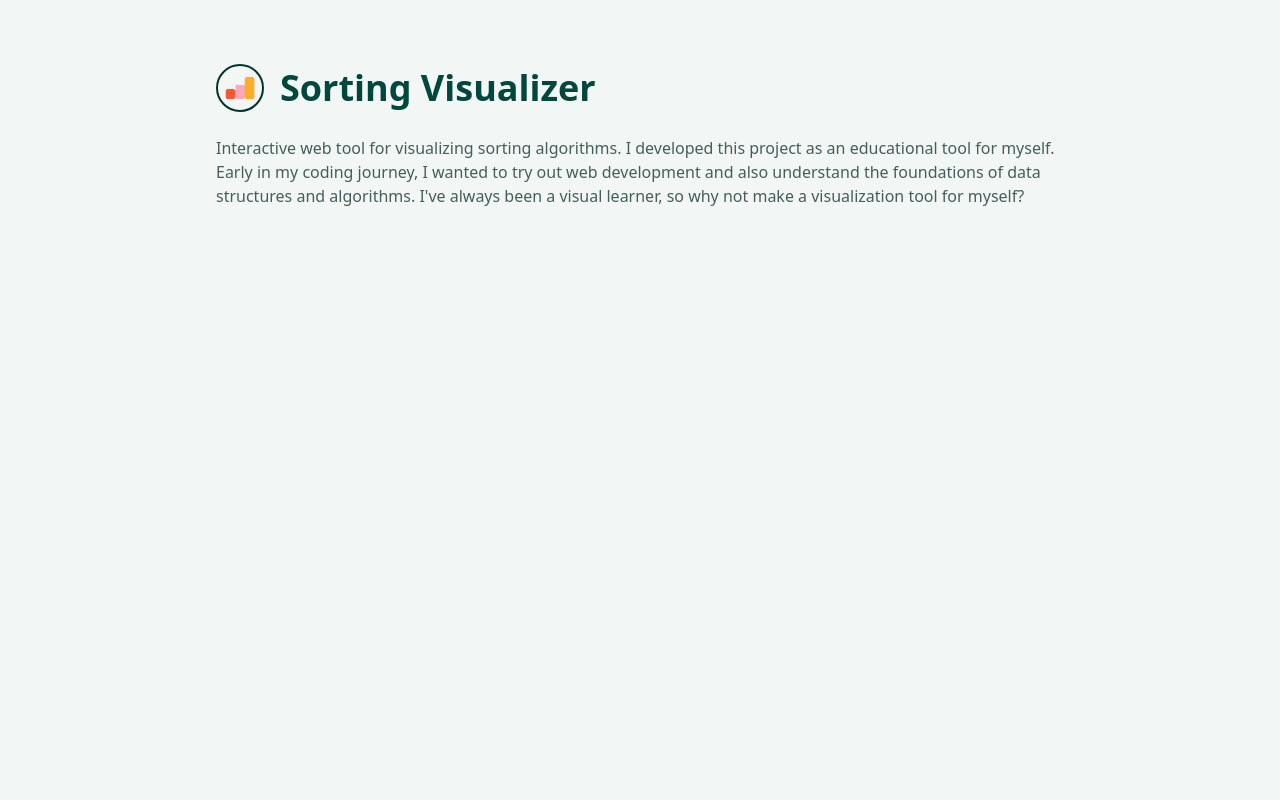
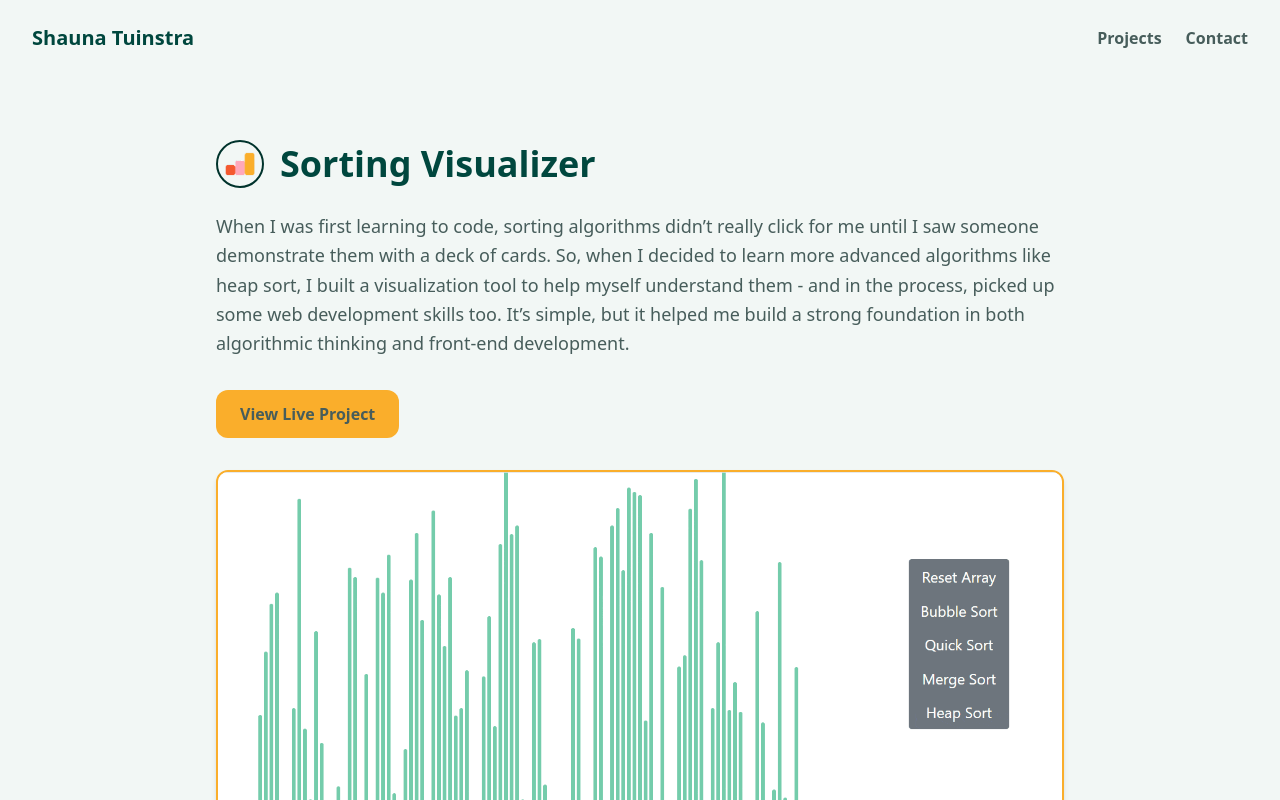
Before and after one commit to ShaunaAT/portfolio, a Next.js app: page /projects/sorting in a window 1280 px wide. Shown: the top 800 px of the page. Built offline with nearby package versions, Linux system fonts and the light colour scheme.

Commit message:
add contact page and update project descriptions

```diff
--- a/src/app/components/hero.tsx
+++ b/src/app/components/hero.tsx
@@ -15,7 +15,7 @@ export default function Hero() {
           View my work
         </a>
         <a
-          href="#contact"
+          href="/contact"
           className="px-6 py-3 rounded-full border border-paragraph text-paragraph hover:bg-highlight hover:text-headline"
         >
           Contact
--- a/src/app/components/navbar.tsx
+++ b/src/app/components/navbar.tsx
@@ -1,11 +1,17 @@
+import Link from "next/link";
+
 export default function Navbar() {
   return (
-    <nav className="flex justify-between items-center py-6 px-8 bg-background">
-      <span className="text-xl font-bold text-headline">Shauna Tuinstra</span>
+    <nav className="sticky top-0 z-50 bg-background/95 backdrop-blur-sm flex justify-between items-center py-6 px-8">
+      <Link
+        href="/"
+        className="text-xl font-bold text-headline hover:text-highlight transition"
+      >
+        Shauna Tuinstra
+      </Link>
       <ul className="flex gap-6 text-paragraph font-bold">
         <li><a href="#projects" className="hover:text-highlight">Projects</a></li>
-        <li><a href="#about" className="hover:text-highlight">About</a></li>
-        <li><a href="#contact" className="hover:text-highlight">Contact</a></li>
+        <li><a href="/contact" className="hover:text-highlight">Contact</a></li>
       </ul>
     </nav>
   )
--- /dev/null
+++ b/src/app/contact/page.tsx
@@ -0,0 +1,44 @@
+import Navbar from "../components/navbar";
+
+export default function ContactPage() {
+  return (
+    <main className="max-w-3xl mx-auto px-6 py-24 text-center">
+
+        <h1 className="text-4xl font-bold text-headline mb-4">Let’s Connect</h1>
+        <p className="text-paragraph mb-10 max-w-xl mx-auto">
+        Whether you want to chat about a project, collaborate on something new,
+        or just say hi, I’d love to hear from you!
+        </p>
+
+        <div className="border-2 border-highlight rounded-xl p-6 mb-8 text-center">
+            <p className="text-headline font-semibold">Email me at</p>
+            <a
+                href="mailto:shaunatuinstra@gmail.com"
+                className="text-xl text-highlight font-bold hover:opacity-80 transition"
+            >
+                shaunatuinstra@gmail.com
+            </a>
+        </div>
+
+        <div className="flex gap-6 items-center justify-center">
+            <a
+            href="https://github.com/ShaunaAT"
+            target="_blank"
+            rel="noopener noreferrer"
+            className="bg-button text-buttonText font-bold px-6 py-3 rounded-xl hover:opacity-90 transition"
+            >
+            GitHub
+            </a>
+
+            <a
+            href="https://www.linkedin.com/in/shauna-tuinstra/"
+            target="_blank"
+            rel="noopener noreferrer"
+            className="bg-button text-buttonText font-bold px-6 py-3 rounded-xl hover:opacity-90 transition"
+            >
+            LinkedIn
+            </a>
+        </div>
+    </main>
+  );
+}
--- a/src/app/layout.tsx
+++ b/src/app/layout.tsx
@@ -1,6 +1,8 @@
 import type { Metadata } from "next";
 import { Geist, Geist_Mono } from "next/font/google";
 import "./globals.css";
+import Navbar from "./components/navbar";
+
 
 const geistSans = Geist({
   variable: "--font-geist-sans",
@@ -28,6 +30,7 @@ export default function RootLayout({
       <body
         className={`${geistSans.variable} ${geistMono.variable} antialiased bg-background text-paragraph`}
       >
+        <Navbar />
         {children}
       </body>
     </html>
--- a/src/app/page.tsx
+++ b/src/app/page.tsx
@@ -5,7 +5,6 @@ import Projects from "./components/projects";
 export default function Home() {
   return (
     <>
-      <Navbar />
       <Hero />
       <Projects/>
       {/* Projects, About, Footer will go here */}
--- a/src/app/projects/bridgemed/page.tsx
+++ b/src/app/projects/bridgemed/page.tsx
@@ -11,10 +11,36 @@ export default function BridgeMedAI() {
         />
         <h1 className="text-4xl font-bold text-headline">BridgeMedAI</h1>
       </div>
-      <p className="text-paragraph mb-6">
-        Proposal developed for the Synapsis BioHackathon. Our team won <span className="font-semibold">1st place </span>
-        for this idea, which focused on improving patient access to medical data and matching to clinical trials, especially for rare diseases.
-      </p>
+      <p className="text-lg leading-relaxed mb-8">
+          <strong className="text-headline">Challenge:</strong> Develop AI-driven or
+            decentralized approaches to improve patient recruitment for clinical trials,
+            particularly for rare diseases and personalized medicine.
+        </p>
+
+        <p className="text-lg leading-relaxed mb-6">
+          <strong className="text-headline">Our Response:</strong> We wanted to
+          address two major issues in healthcare:
+        </p>
+
+        <ul className="list-disc list-inside mb-6 space-y-2">
+          <li>
+            A lack of interoperable systems preventing efficient access to
+            patient records, leading to longer diagnostic timelines and limited
+            patient ownership of health data.
+          </li>
+          <li>
+            Limited reach in clinical trial recruitment, which slows treatment
+            development, especially for rare diseases.
+          </li>
+        </ul>
+
+        <p className="text-lg leading-relaxed mb-8">
+          To tackle these, we proposed <strong>BridgeMedAI</strong>, a secure
+          hub that unifies fragmented patient records and uses AI-driven
+          semantic matching to connect patients with researchers and
+          specialists. Our proposal won first place for its innovative approach
+          to data interoperability and ethical AI in healthcare.
+        </p>
 
       <SlideShow
         images={[
--- a/src/app/projects/sorting/page.tsx
+++ b/src/app/projects/sorting/page.tsx
@@ -9,11 +9,29 @@ export default function sorting() {
         />
         <h1 className="text-4xl font-bold text-headline">Sorting Visualizer</h1>
       </div>
-      <p className="text-paragraph mb-6">
-        Interactive web tool for visualizing sorting algorithms. I developed this project as an educational tool for myself.
-        Early in my coding journey, I wanted to try out web development and also understand the foundations of data structures
-        and algorithms. I've always been a visual learner, so why not make a visualization tool for myself?
-      </p>
+      <p className="text-lg leading-relaxed mb-8">
+          When I was first learning to code, sorting algorithms didn’t really
+          click for me until I saw someone demonstrate them with a deck of
+          cards. So, when I decided to learn more advanced algorithms like heap sort, I built a visualization tool to
+          help myself understand them - and in the process, picked up some web
+          development skills too. It’s simple, but it helped me build a strong foundation in both algorithmic thinking
+          and front-end development.
+       </p>
+       <div className="mb-8">
+          <a
+            href="https://shaunaat.github.io/sorting-visualizer/"
+            target="_blank"
+            rel="noopener noreferrer"
+            className="inline-block bg-button text-buttonText font-bold px-6 py-3 rounded-xl hover:opacity-90 transition"
+          >
+            View Live Project
+          </a>
+        </div>
+        <img
+            src="/gifs/sorting-vis.gif"
+            alt="Sorting visualizer in action"
+            className="w-full rounded-xl border-2 border-highlight shadow-md mb-8"
+        />
 
 
 
```
Also changed, not shown: public/gifs/sorting-vis.gif (added).
